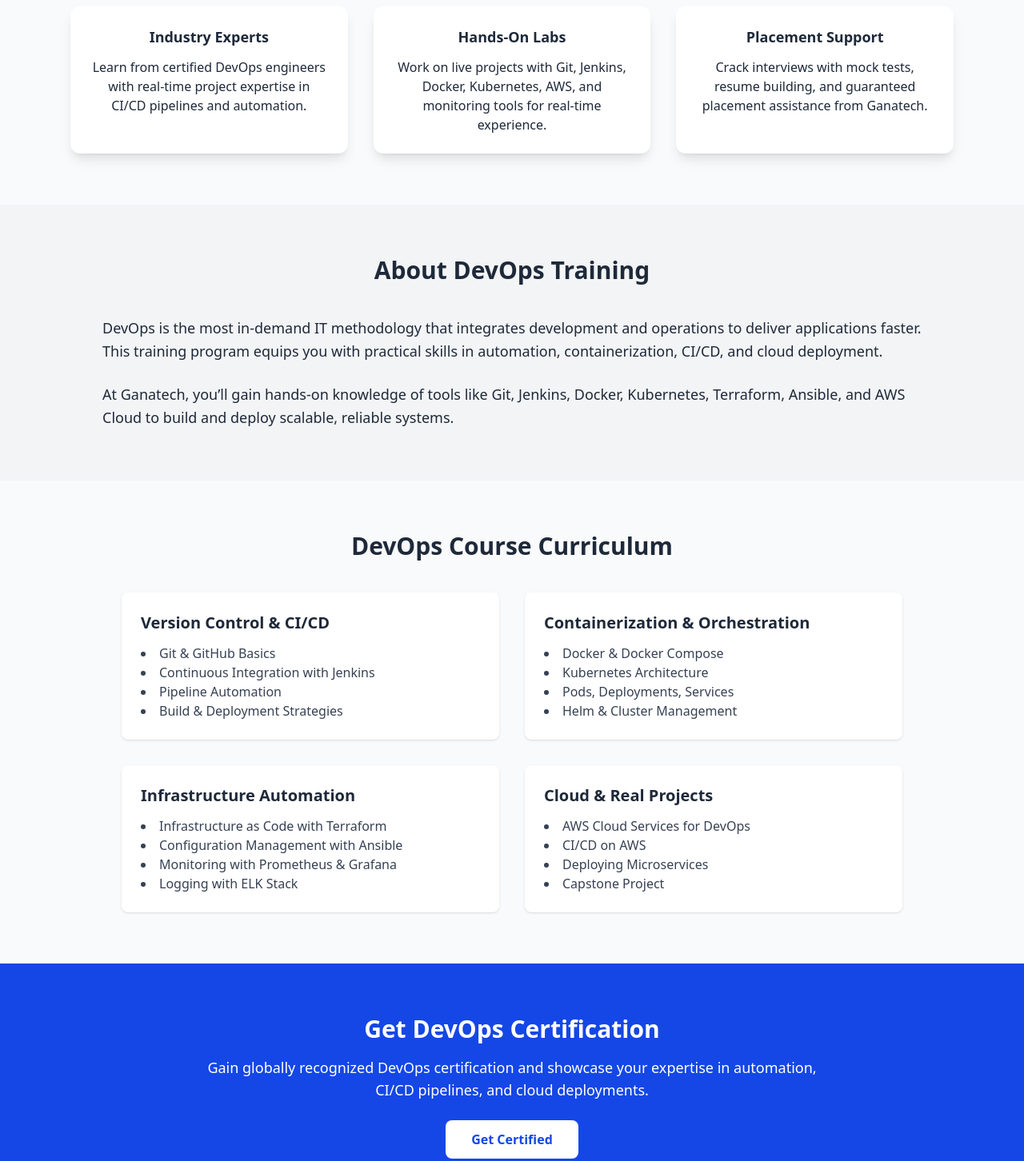
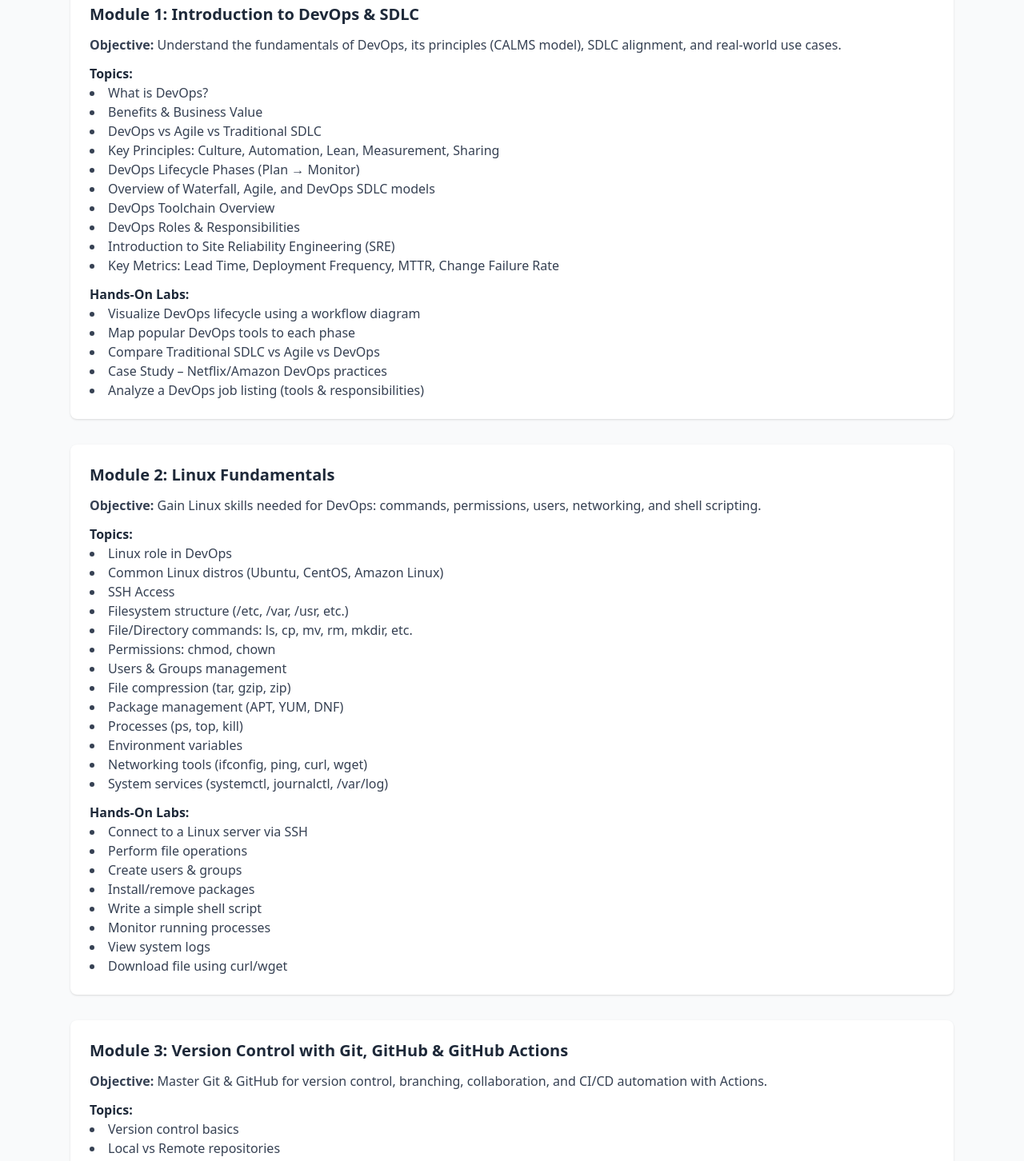
Before and after one commit to avianash89/ganatach2.0, a React (Vite) app: page /Courses/devops in a window 1280 px wide. Shown: the part 600-2052 px from the top of the page at 80% size. Built offline with nearby package versions, Linux system fonts and the light colour scheme.

Commit message:
update navbar

```diff
--- a/src/components/Course/DevOps.jsx
+++ b/src/components/Course/DevOps.jsx
@@ -1,6 +1,246 @@
 import React from "react";
 
 export default function DevOps() {
+  const modules = [
+    {
+      title: "Module 1: Introduction to DevOps & SDLC",
+      objective:
+        "Understand the fundamentals of DevOps, its principles (CALMS model), SDLC alignment, and real-world use cases.",
+      topics: [
+        "What is DevOps?",
+        "Benefits & Business Value",
+        "DevOps vs Agile vs Traditional SDLC",
+        "Key Principles: Culture, Automation, Lean, Measurement, Sharing",
+        "DevOps Lifecycle Phases (Plan → Monitor)",
+        "Overview of Waterfall, Agile, and DevOps SDLC models",
+        "DevOps Toolchain Overview",
+        "DevOps Roles & Responsibilities",
+        "Introduction to Site Reliability Engineering (SRE)",
+        "Key Metrics: Lead Time, Deployment Frequency, MTTR, Change Failure Rate",
+      ],
+      labs: [
+        "Visualize DevOps lifecycle using a workflow diagram",
+        "Map popular DevOps tools to each phase",
+        "Compare Traditional SDLC vs Agile vs DevOps",
+        "Case Study – Netflix/Amazon DevOps practices",
+        "Analyze a DevOps job listing (tools & responsibilities)",
+      ],
+    },
+    {
+      title: "Module 2: Linux Fundamentals",
+      objective:
+        "Gain Linux skills needed for DevOps: commands, permissions, users, networking, and shell scripting.",
+      topics: [
+        "Linux role in DevOps",
+        "Common Linux distros (Ubuntu, CentOS, Amazon Linux)",
+        "SSH Access",
+        "Filesystem structure (/etc, /var, /usr, etc.)",
+        "File/Directory commands: ls, cp, mv, rm, mkdir, etc.",
+        "Permissions: chmod, chown",
+        "Users & Groups management",
+        "File compression (tar, gzip, zip)",
+        "Package management (APT, YUM, DNF)",
+        "Processes (ps, top, kill)",
+        "Environment variables",
+        "Networking tools (ifconfig, ping, curl, wget)",
+        "System services (systemctl, journalctl, /var/log)",
+      ],
+      labs: [
+        "Connect to a Linux server via SSH",
+        "Perform file operations",
+        "Create users & groups",
+        "Install/remove packages",
+        "Write a simple shell script",
+        "Monitor running processes",
+        "View system logs",
+        "Download file using curl/wget",
+      ],
+    },
+    {
+      title: "Module 3: Version Control with Git, GitHub & GitHub Actions",
+      objective:
+        "Master Git & GitHub for version control, branching, collaboration, and CI/CD automation with Actions.",
+      topics: [
+        "Version control basics",
+        "Local vs Remote repositories",
+        "Git setup & configuration",
+        "Git operations: init, add, commit, log, diff",
+        "Branching & Merging",
+        "Git tags & release management",
+        "GitHub collaboration (PRs, issues, forks)",
+        "SSH keys & authentication",
+        ".gitignore usage",
+        "GitHub Actions: workflows, jobs, triggers",
+      ],
+      labs: [
+        "Install Git and configure user",
+        "Create local repo & push to GitHub",
+        "Branching & merging",
+        "Pull request & code review",
+        "Setup SSH key or PAT for GitHub",
+        "Create GitHub Actions workflow (Hello World)",
+        "Use GitHub Actions Marketplace",
+      ],
+    },
+    {
+      title: "Module 4: CI/CD with Jenkins",
+      objective:
+        "Implement CI/CD using Jenkins pipelines, integrations, plugins, and automation.",
+      topics: [
+        "CI/CD concepts & importance",
+        "Installing Jenkins (Linux/Docker/Windows)",
+        "Jenkins dashboard & job creation",
+        "Integrating Git & GitHub",
+        "Build triggers (webhooks, polling)",
+        "Plugins & Blue Ocean UI",
+        "Pipeline as Code (Jenkinsfile)",
+        "Pipeline stages: Build, Test, Deploy",
+        "Integrations with Maven, npm, Docker",
+        "Security: Users, Roles, Credentials",
+      ],
+      labs: [
+        "Install Jenkins & setup plugins",
+        "Create a freestyle job with GitHub integration",
+        "Configure GitHub webhook",
+        "Write a Jenkinsfile pipeline",
+        "Build Docker image via Jenkins & push to Docker Hub",
+        "Setup email/Slack notifications",
+        "Backup & restore Jenkins configs",
+      ],
+    },
+    {
+      title: "Module 5: Build Tools & Artifact Management",
+      objective:
+        "Learn Maven, Gradle, npm, and manage artifacts with Nexus, JFrog, and GitHub Packages.",
+      topics: [
+        "Build tools overview",
+        "Maven: pom.xml, builds, dependencies",
+        "Gradle: Groovy/Kotlin DSL, build.gradle",
+        "npm: package.json, scripts",
+        "Artifact management: Nexus, JFrog, GitHub Packages",
+        "Best practices: versioning, securing repos, cleaning artifacts",
+      ],
+      labs: [
+        "Maven build & push artifact to Nexus",
+        "Gradle build & push to JFrog Artifactory",
+        "npm build & publish package to GitHub Packages",
+      ],
+    },
+    {
+      title: "Module 6: Configuration Management with Ansible",
+      objective:
+        "Automate infrastructure provisioning & configuration using Ansible playbooks and roles.",
+      topics: [
+        "What is Ansible?",
+        "Architecture & SSH communication",
+        "Inventory files (static & dynamic)",
+        "YAML playbooks",
+        "Modules: apt, yum, service, copy, file, user",
+        "Variables, conditionals, loops",
+        "Handlers & roles",
+        "Ansible Vault for secrets",
+        "Templates (Jinja2), tags, best practices",
+      ],
+      labs: [
+        "Install Ansible & configure managed nodes",
+        "Run ad-hoc commands",
+        "Write playbook to install Nginx",
+        "Use variables, handlers, and roles",
+        "Encrypt secrets with Ansible Vault",
+        "Apply Jinja2 templates",
+      ],
+    },
+    {
+      title: "Module 7: Containerization with Docker",
+      objective:
+        "Learn Docker fundamentals, image creation, networking, and multi-container applications.",
+      topics: [
+        "Containerization vs Virtualization",
+        "Docker architecture (Engine, CLI, Daemon)",
+        "Basic Docker commands",
+        "Dockerfiles & custom images",
+        "Volumes & persistence",
+        "Docker Compose & multi-container apps",
+        "Pushing images to Docker Hub",
+        "Docker security & cleanup",
+      ],
+      labs: [
+        "Install Docker & run a container",
+        "Build & push a custom image",
+        "Write docker-compose.yml for web+DB app",
+        "Inspect logs & simulate crash recovery",
+      ],
+    },
+    {
+      title: "Module 8: Orchestration with Kubernetes",
+      objective:
+        "Deploy, scale, and manage containers using Kubernetes clusters.",
+      topics: [
+        "Kubernetes architecture (Control Plane, Nodes)",
+        "Core objects: Pods, Deployments, Services, Namespaces",
+        "Cluster setup with kubeadm",
+        "Workloads & scheduling (Jobs, CronJobs)",
+        "Networking (Ingress, Network Policies, CNI)",
+        "Storage (PV, PVC, StorageClass)",
+        "RBAC & security",
+        "Monitoring with Prometheus & Grafana",
+        "Helm for package management",
+        "Cluster upgrades & backup",
+      ],
+      labs: [
+        "Install multi-node Kubernetes cluster",
+        "Deploy app with Deployments & Services",
+        "Setup Ingress Controller",
+        "Create PV/PVC for storage",
+        "RBAC roles & bindings",
+        "Deploy Prometheus & Grafana",
+        "Backup & restore etcd",
+      ],
+    },
+    {
+      title: "Module 9: Monitoring",
+      objective:
+        "Implement observability with Prometheus & Grafana for apps and infra monitoring.",
+      topics: [
+        "Monitoring vs Logging vs Observability",
+        "Prometheus architecture & PromQL",
+        "Alertmanager & notifications",
+        "Grafana dashboards & alerts",
+        "Kubernetes monitoring with kube-state-metrics",
+        "Best practices for scalable monitoring",
+      ],
+      labs: [
+        "Install Prometheus & node_exporter",
+        "Write PromQL queries",
+        "Setup alert rules & Alertmanager",
+        "Install Grafana & create dashboards",
+        "Visualize Kubernetes metrics",
+      ],
+    },
+    {
+      title: "Module 10: Infrastructure as Code with Terraform",
+      objective:
+        "Automate cloud infrastructure using Terraform IaC.",
+      topics: [
+        "What is IaC? Terraform vs other IaC tools",
+        "Terraform architecture",
+        "HCL basics: Resources, Variables, Outputs",
+        "Terraform workflow (init, plan, apply, destroy)",
+        "Modules & workspaces",
+        "Terraform State & remote storage",
+        "Secrets management",
+        "Integrating Terraform with Git & CI/CD",
+      ],
+      labs: [
+        "Install Terraform & create EC2/S3",
+        "Use variables & outputs",
+        "Store state in AWS S3 with DynamoDB locking",
+        "Trigger Terraform via CI/CD pipeline",
+        "Use Terraform Registry modules",
+      ],
+    },
+  ];
+
   return (
     <div className="bg-gray-50 mt-30 text-gray-800">
       {/* Hero Section */}
@@ -9,118 +249,54 @@ export default function DevOps() {
           DevOps Training in Hyderabad
         </h1>
         <p className="max-w-3xl mx-auto text-lg">
-          Accelerate your career with Ganatech’s DevOps Training in Hyderabad.
-          Learn Continuous Integration, Continuous Deployment, Docker,
-          Kubernetes, Jenkins, Git, AWS Cloud, and more with hands-on projects.
+          Accelerate your career with Ganatech’s DevOps Training. Learn CI/CD,
+          Docker, Kubernetes, Terraform, Jenkins, Git, AWS Cloud, and more with
+          real-time projects.
         </p>
         <button className="mt-6 bg-white text-blue-700 px-6 py-3 rounded-lg font-semibold hover:bg-gray-100 transition">
           Join Free Demo Session
         </button>
       </section>
 
-      {/* Why Choose Section */}
+      {/* Curriculum Section */}
       <section className="py-16 px-6 max-w-6xl mx-auto">
-        <h2 className="text-2xl md:text-3xl font-bold text-center mb-10">
-          Why Choose Ganatech DevOps Training?
-        </h2>
-        <div className="grid md:grid-cols-3 gap-8 text-center">
-          <div className="bg-white shadow-lg p-6 rounded-xl hover:shadow-2xl transition">
-            <h3 className="font-semibold text-lg mb-3">Industry Experts</h3>
-            <p>
-              Learn from certified DevOps engineers with real-time project
-              expertise in CI/CD pipelines and automation.
-            </p>
-          </div>
-          <div className="bg-white shadow-lg p-6 rounded-xl hover:shadow-2xl transition">
-            <h3 className="font-semibold text-lg mb-3">Hands-On Labs</h3>
-            <p>
-              Work on live projects with Git, Jenkins, Docker, Kubernetes, AWS,
-              and monitoring tools for real-time experience.
-            </p>
-          </div>
-          <div className="bg-white shadow-lg p-6 rounded-xl hover:shadow-2xl transition">
-            <h3 className="font-semibold text-lg mb-3">Placement Support</h3>
-            <p>
-              Crack interviews with mock tests, resume building, and guaranteed
-              placement assistance from Ganatech.
-            </p>
-          </div>
-        </div>
-      </section>
-
-      {/* About DevOps Training */}
-      <section className="bg-gray-100 py-16 px-6">
-        <h2 className="text-2xl md:text-3xl font-bold text-center mb-10">
-          About DevOps Training
-        </h2>
-        <div className="max-w-5xl mx-auto text-lg leading-relaxed">
-          <p className="mb-6">
-            DevOps is the most in-demand IT methodology that integrates
-            development and operations to deliver applications faster. This
-            training program equips you with practical skills in automation,
-            containerization, CI/CD, and cloud deployment.
-          </p>
-          <p>
-            At Ganatech, you’ll gain hands-on knowledge of tools like Git,
-            Jenkins, Docker, Kubernetes, Terraform, Ansible, and AWS Cloud to
-            build and deploy scalable, reliable systems.
-          </p>
-        </div>
-      </section>
-
-      {/* Curriculum */}
-      <section className="py-16 px-6 max-w-5xl mx-auto">
         <h2 className="text-2xl md:text-3xl font-bold text-center mb-10">
           DevOps Course Curriculum
         </h2>
-        <div className="grid md:grid-cols-2 gap-8">
-          <div className="bg-white p-6 rounded-lg shadow hover:shadow-xl transition">
-            <h3 className="font-semibold text-xl mb-3">Version Control & CI/CD</h3>
-            <ul className="list-disc list-inside text-gray-700">
-              <li>Git & GitHub Basics</li>
-              <li>Continuous Integration with Jenkins</li>
-              <li>Pipeline Automation</li>
-              <li>Build & Deployment Strategies</li>
-            </ul>
-          </div>
-          <div className="bg-white p-6 rounded-lg shadow hover:shadow-xl transition">
-            <h3 className="font-semibold text-xl mb-3">Containerization & Orchestration</h3>
-            <ul className="list-disc list-inside text-gray-700">
-              <li>Docker & Docker Compose</li>
-              <li>Kubernetes Architecture</li>
-              <li>Pods, Deployments, Services</li>
-              <li>Helm & Cluster Management</li>
-            </ul>
-          </div>
-          <div className="bg-white p-6 rounded-lg shadow hover:shadow-xl transition">
-            <h3 className="font-semibold text-xl mb-3">Infrastructure Automation</h3>
-            <ul className="list-disc list-inside text-gray-700">
-              <li>Infrastructure as Code with Terraform</li>
-              <li>Configuration Management with Ansible</li>
-              <li>Monitoring with Prometheus & Grafana</li>
-              <li>Logging with ELK Stack</li>
-            </ul>
-          </div>
-          <div className="bg-white p-6 rounded-lg shadow hover:shadow-xl transition">
-            <h3 className="font-semibold text-xl mb-3">Cloud & Real Projects</h3>
-            <ul className="list-disc list-inside text-gray-700">
-              <li>AWS Cloud Services for DevOps</li>
-              <li>CI/CD on AWS</li>
-              <li>Deploying Microservices</li>
-              <li>Capstone Project</li>
-            </ul>
-          </div>
+        <div className="space-y-8">
+          {modules.map((mod, i) => (
+            <div
+              key={i}
+              className="bg-white p-6 rounded-lg shadow hover:shadow-xl transition"
+            >
+              <h3 className="font-semibold text-xl mb-3">{mod.title}</h3>
+              <p className="mb-3 text-gray-700">
+                <span className="font-semibold">Objective:</span>{" "}
+                {mod.objective}
+              </p>
+              <p className="font-semibold">Topics:</p>
+              <ul className="list-disc list-inside text-gray-700 mb-3">
+                {mod.topics.map((t, idx) => (
+                  <li key={idx}>{t}</li>
+                ))}
+              </ul>
+              <p className="font-semibold">Hands-On Labs:</p>
+              <ul className="list-disc list-inside text-gray-700">
+                {mod.labs.map((l, idx) => (
+                  <li key={idx}>{l}</li>
+                ))}
+              </ul>
+            </div>
+          ))}
         </div>
       </section>
 
       {/* Certification */}
       <section className="bg-blue-700 text-white py-16 px-6 text-center">
-        <h2 className="text-3xl font-bold mb-4">
-          Get DevOps Certification
-        </h2>
+        <h2 className="text-3xl font-bold mb-4">Get DevOps Certification</h2>
         <p className="mb-6 text-lg max-w-3xl mx-auto">
-          Gain globally recognized DevOps certification and showcase your
-          expertise in automation, CI/CD pipelines, and cloud deployments.
+          Showcase your DevOps expertise with globally recognized certification
+          and boost your career with CI/CD, automation, and cloud skills.
         </p>
         <button className="bg-white text-blue-700 px-8 py-3 rounded-lg font-semibold hover:bg-gray-100 transition">
           Get Certified
@@ -131,8 +307,8 @@ export default function DevOps() {
       <section className="py-16 px-6 text-center">
         <h2 className="text-3xl font-bold mb-4">Kickstart Your DevOps Career!</h2>
         <p className="mb-6 text-lg">
-          Enroll in Ganatech’s DevOps Training in Hyderabad to master cloud,
-          automation, and CI/CD skills with placement assistance.
+          Enroll in Ganatech’s DevOps Training in Hyderabad to master automation,
+          Kubernetes, Terraform, CI/CD, and cloud deployment with placement support.
         </p>
         <button className="bg-blue-700 text-white px-8 py-3 rounded-lg font-semibold hover:bg-blue-600 transition">
           Register Now
--- a/src/components/Navbar.jsx
+++ b/src/components/Navbar.jsx
@@ -2,6 +2,7 @@ import { Container } from "./Container";
 import logo from "../assets/Logo.jpg";
 import { useState } from "react";
 import Button from "./Button";
+
 import {
   IconMenu2,
   IconUserCircle,
@@ -76,7 +77,7 @@ export default function Navbar() {
   };
 
   return (
-    <div className="w-full top-0 left-0 z-50 fixed shadow-md">
+    <div className="w-full bg-bgprimary top-0 left-0 z-50 fixed shadow-md">
       <Container>
         {/* ✅ Top Bar */}
         <div className="bg-bgprimary text-white text-xs sm:text-sm px-4 py-2 flex flex-col md:flex-row justify-between items-center gap-2 md:gap-0">
```
